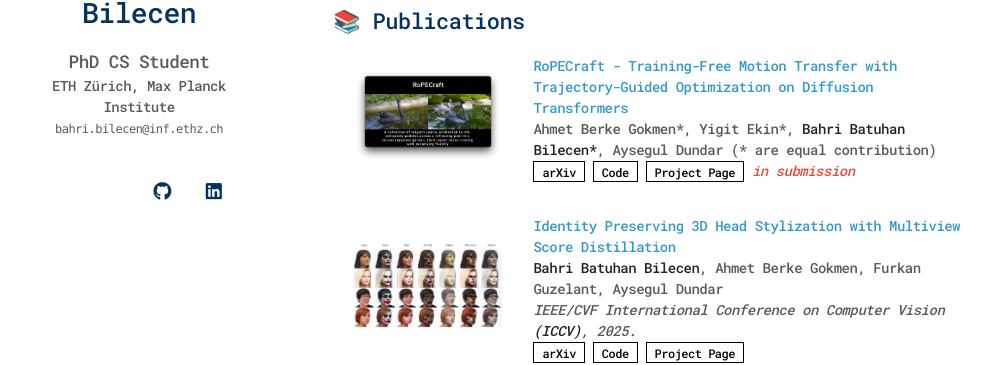
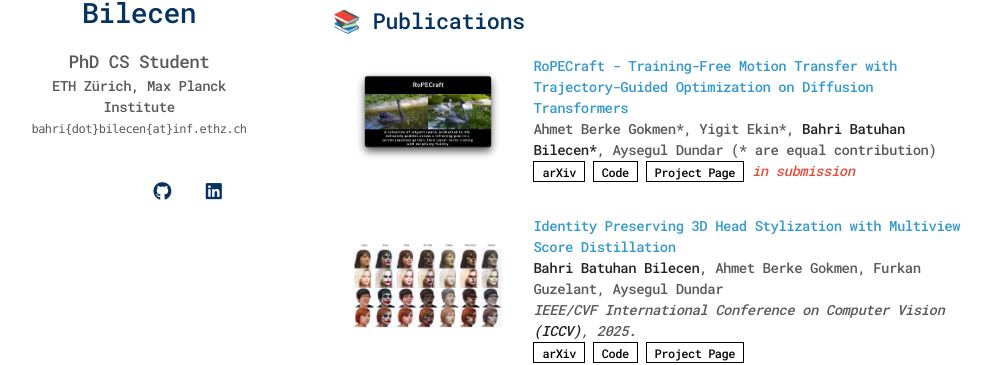
Before and after one commit to three-bee/three-bee.github.io, a Jekyll site: the page built from index.md, in a window 1280 px wide. Shown: the part 354-719 px from the top of the page, without its empty margins (137-1141 px from the left). Built offline with Jekyll 4.4.1, drawn with Linux system fonts in a browser that asks for light colours; nearby versions of some CDN libraries; a style sheet for code colours, icons or effects is not loaded; our own code applies the rules of GitHub Pages for plain Markdown files.

Commit message:
Update _config.yml

```diff
--- a/_config.yml
+++ b/_config.yml
@@ -2,7 +2,7 @@
 title: Bahri Batuhan Bilecen
 position: PhD CS Student
 affiliation: ETH Zürich, Max Planck Institute
-email: bahri.bilecen@inf.ethz.ch
+email: bahri{dot}bilecen{at}inf.ethz.ch
 
 # Search Engine Optimization (SEO)
 # The following information is used to improve the website traffic from search engines, e.g., Google.
```
